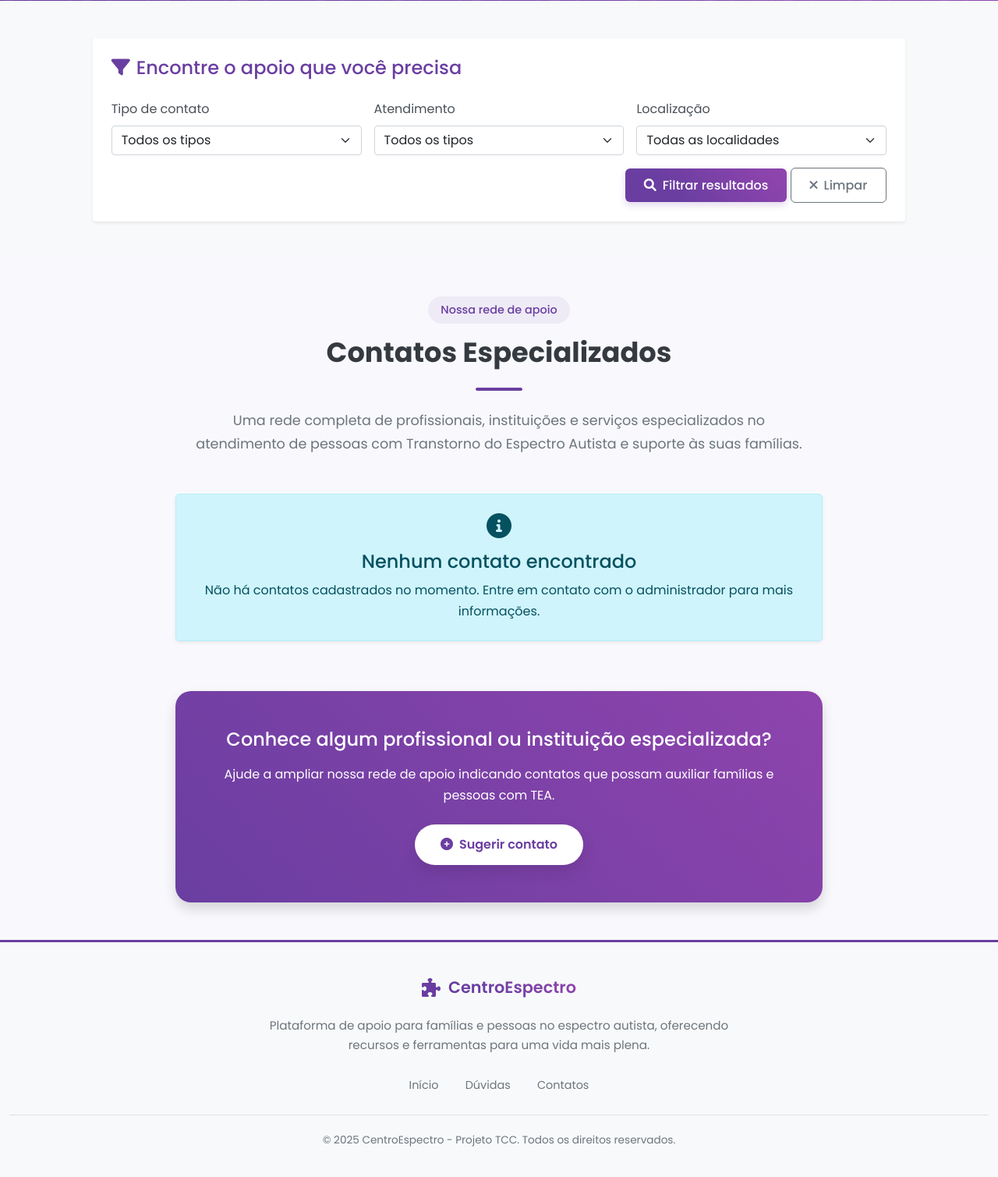
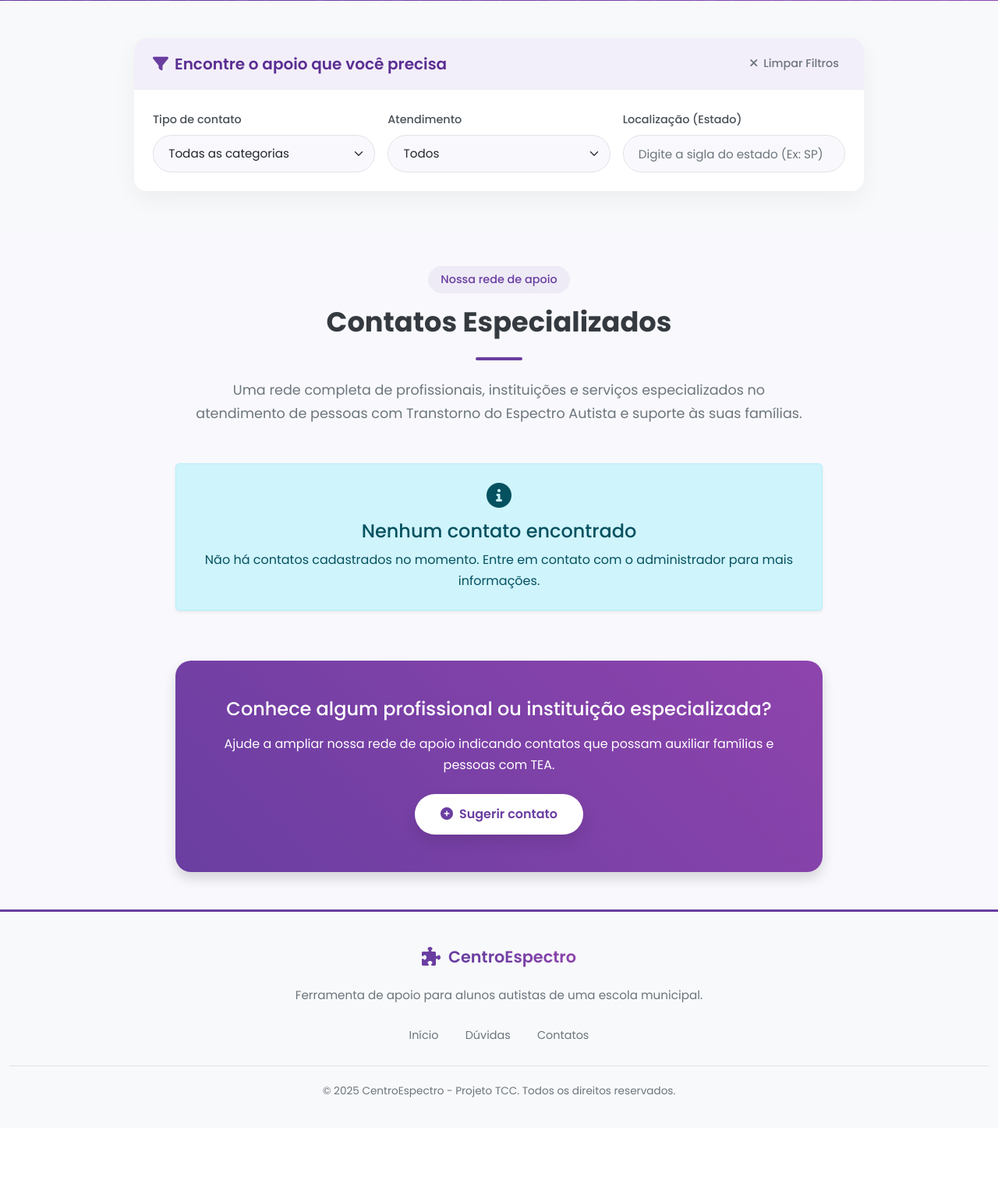
Before and after one commit to DataGusIT/DeployTeste, a Django app: page /contatos/ in a window 1280 px wide. Shown: the part 485-1994 px from the top of the page at 78% size. After the commit the page ends 1892 px from the top, so only its background shows below. Run offline with Django 5.2, Linux system fonts and the light colour scheme; data that the repository does not hold is empty; some libraries are stand-ins or nearby versions.

Commit message:
refactor: refaturando conteudo

```diff
--- a/core/templates/base.html
+++ b/core/templates/base.html
@@ -802,7 +802,7 @@
 
                 <!-- Descrição -->
                 <p class="footer-description">
-                    Plataforma de apoio para famílias e pessoas no espectro autista, oferecendo recursos e ferramentas para uma vida mais plena.
+                    Ferramenta de apoio para alunos autistas de uma escola municipal.
                 </p>
 
                 <!-- Links rápidos -->
--- a/core/templates/core/contatos.html
+++ b/core/templates/core/contatos.html
@@ -33,56 +33,44 @@
 </section>
 
 <!-- ================================== -->
-<!-- SEÇÃO FILTROS - Sistema de busca  -->
+<!-- SEÇÃO FILTROS - REESTILIZADA     -->
 <!-- ================================== -->
 <section id="filtro-section" class="py-5 bg-light">
     <div class="container">
-        <div class="row">
-            <div class="col-lg-10 mx-auto">
-                <div class="card border-0 shadow-sm">
-                    <div class="card-body p-4">
-                        <h4 class="card-title mb-4 text-primary">
-                            <i class="fas fa-filter me-2"></i>Encontre o apoio que você precisa
-                        </h4>
-                        <div class="row g-3">
+        <!-- Estrutura de layout para centralizar o card -->
+        <div class="row justify-content-center">
+            <div class="col-lg-10 col-xl-9">
+                <!-- O NOVO CARD DE FILTRO -->
+                <div class="filter-card">
+                    <div class="filter-card-header">
+                        <h5 class="mb-0"><i class="fas fa-filter me-2 text-primary"></i>Encontre o apoio que você precisa</h5>
+                        <button id="btn-limpar-filtros" class="btn-reset">
+                            <i class="fas fa-times me-2"></i>Limpar Filtros
+                        </button>
+                    </div>
+                    <div class="filter-card-body">
+                        <div class="row g-3 align-items-center">
                             <div class="col-md-4">
-                                <label class="form-label">Tipo de contato</label>
-                                <select class="form-select" id="filtroTipo">
-                                    <option value="todos">Todos os tipos</option>
-                                    <option value="clinica">Clínicas</option>
-                                    <option value="profissional">Profissionais</option>
-                                    <option value="associacao">Associações</option>
-                                    <option value="escola">Escolas</option>
-                                    <option value="apoio">Grupos de Apoio</option>
-                                    <option value="emergencia">Emergência</option>
+                                <label for="filtro-categoria" class="form-label">Tipo de contato</label>
+                                <select id="filtro-categoria" class="form-select">
+                                    <option value="todos" selected>Todas as categorias</option>
+                                    {# Assumindo que você passa 'categorias' para o template #}
+                                    {% for categoria in categorias %}
+                                    <option value="{{ categoria.id }}">{{ categoria.nome }}</option>
+                                    {% endfor %}
                                 </select>
                             </div>
                             <div class="col-md-4">
-                                <label class="form-label">Atendimento</label>
-                                <select class="form-select" id="filtroAtendimento">
-                                    <option value="todos">Todos os tipos</option>
+                                <label for="filtro-atendimento" class="form-label">Atendimento</label>
+                                <select id="filtro-atendimento" class="form-select">
+                                    <option value="todos" selected>Todos</option>
                                     <option value="presencial">Presencial</option>
                                     <option value="online">Online</option>
-                                    <option value="ambos">Ambos</option>
                                 </select>
                             </div>
                             <div class="col-md-4">
-                                <label class="form-label">Localização</label>
-                                <select class="form-select" id="filtroLocalizacao">
-                                    <option value="todos">Todas as localidades</option>
-                                    <option value="SP">São Paulo</option>
-                                    <option value="RJ">Rio de Janeiro</option>
-                                    <option value="MG">Minas Gerais</option>
-                                    <option value="outros">Outros estados</option>
-                                </select>
-                            </div>
-                            <div class="col-12 text-end">
-                                <button type="button" class="btn btn-primary px-4" id="btnFiltrar">
-                                    <i class="fas fa-search me-2"></i>Filtrar resultados
-                                </button>
-                                <button type="button" class="btn btn-outline-secondary px-4" id="btnLimpar">
-                                    <i class="fas fa-times me-2"></i>Limpar
-                                </button>
+                                <label for="filtro-localizacao" class="form-label">Localização (Estado)</label>
+                                <input type="text" id="filtro-localizacao" class="form-control" placeholder="Digite a sigla do estado (Ex: SP)">
                             </div>
                         </div>
                     </div>
@@ -377,19 +365,47 @@
 {% block extra_js %}
 <script>
     $(document).ready(function () {
-        $("#btnFiltrar").click(function () {
-            const tipoFiltro = $("#filtroTipo").val();
-            const atendimentoFiltro = $("#filtroAtendimento").val();
-            const localizacaoFiltro = $("#filtroLocalizacao").val();
+        // ===============================================
+        // NOVA LÓGICA DE FILTRAGEM DINÂMICA
+        // ===============================================
+        let searchTimeout;
+
+        function applyFilters() {
+            const categoria = $('#filtro-categoria').val();
+            const atendimento = $('#filtro-atendimento').val();
+            const localizacao = $('#filtro-localizacao').val().trim();
+
+            // Constrói a URL base
             let url = "{% url 'contatos' %}?";
-            if (tipoFiltro && tipoFiltro !== "todos") url += `tipo=${tipoFiltro}&`;
-            if (atendimentoFiltro && atendimentoFiltro !== "todos") url += `atendimento=${atendimentoFiltro}&`;
-            if (localizacaoFiltro && localizacaoFiltro !== "todos") url += `localizacao=${localizacaoFiltro}&`;
-            window.location.href = url;
+            const params = new URLSearchParams();
+
+            if (categoria && categoria !== 'todos') {
+                params.append('categoria', categoria);
+            }
+            if (atendimento && atendimento !== 'todos') {
+                params.append('atendimento', atendimento);
+            }
+            if (localizacao) {
+                params.append('localizacao', localizacao);
+            }
+
+            // Redireciona para a URL com os filtros
+            window.location.href = url + params.toString();
+        }
+
+        // Eventos que disparam a filtragem
+        $('#filtro-categoria, #filtro-atendimento').on('change', function() {
+            applyFilters();
         });
 
-        $("#btnLimpar").click(function () {
-            window.location.href = "{% url 'contatos' %}";
+        $('#filtro-localizacao').on('keyup', function() {
+            clearTimeout(searchTimeout);
+            searchTimeout = setTimeout(applyFilters, 500); // Espera 500ms antes de buscar
+        });
+
+        // Evento para o botão de limpar filtros
+        $('#btn-limpar-filtros').on('click', function() {
+            window.location.href = "{% url 'contatos' %}"; // Simplesmente recarrega a página
         });
 
         $("#btnEnviarSugestao").click(function () {
@@ -1391,5 +1407,80 @@ ESTRUTURA GERAL DO CSS
         font-size: 0.9rem;
     }
 }
+
+ /*
+    =================================================================
+    ESTILOS DA SEÇÃO DE FILTROS (COPIADO DA ÁREA DO PROFESSOR)
+    =================================================================
+    */
+    .filter-card {
+        background-color: #fff;
+        border-radius: 16px;
+        box-shadow: var(--card-shadow, 0 8px 25px rgba(0,0,0,0.07));
+        border: none;
+        overflow: hidden;
+        transition: all 0.3s ease;
+    }
+    .filter-card-header {
+        display: flex;
+        justify-content: space-between;
+        align-items: center;
+        padding: 1rem 1.5rem;
+        background-color: var(--primary-very-light, #f8f5fc);
+        border-bottom: 1px solid var(--gray-200, #e9ecef);
+    }
+    .filter-card-header h5 {
+        color: var(--primary-dark, #4a2b70);
+        font-weight: 600;
+    }
+    .btn-reset {
+        background: none;
+        border: none;
+        color: var(--gray-600, #6c757d);
+        font-weight: 500;
+        font-size: 0.9rem;
+        padding: 0.25rem 0.5rem;
+        transition: all 0.3s ease;
+        border-radius: 50px;
+    }
+    .btn-reset:hover {
+        color: var(--primary, #6A3EA1);
+        background-color: rgba(106, 62, 161, 0.1);
+    }
+    .filter-card-body {
+        padding: 1.5rem;
+    }
+    .form-label {
+        font-weight: 500;
+        color: var(--gray-700, #495057);
+        font-size: 0.9rem;
+        margin-bottom: 0.5rem;
+    }
+    .form-control,
+    .form-select {
+        border-radius: 50px !important;
+        border: 1px solid var(--gray-300, #ced4da);
+        background-color: var(--body-bg, #f8f9fa);
+        padding: 0.6rem 1.2rem;
+        height: 48px;
+        transition: all 0.3s ease;
+        font-size: 0.95rem;
+    }
+    .form-control:focus,
+    .form-select:focus {
+        background-color: #fff;
+        border-color: var(--primary, #6A3EA1);
+        box-shadow: 0 0 0 3px rgba(106, 62, 161, 0.15);
+    }
+    .input-group .form-control {
+        border-radius: 0 50px 50px 0 !important;
+    }
+    .input-group .input-group-text {
+        background: transparent;
+        border: 1px solid var(--gray-300, #ced4da);
+        border-right: 0;
+        border-radius: 50px 0 0 50px;
+        color: var(--primary, #6A3EA1);
+    }
 </style>
 {% endblock %}
```
Also changed, not shown: core/templates/core/duvidas.html (+5 -5 lines), core/templates/core/index.html (+17 -16 lines).
